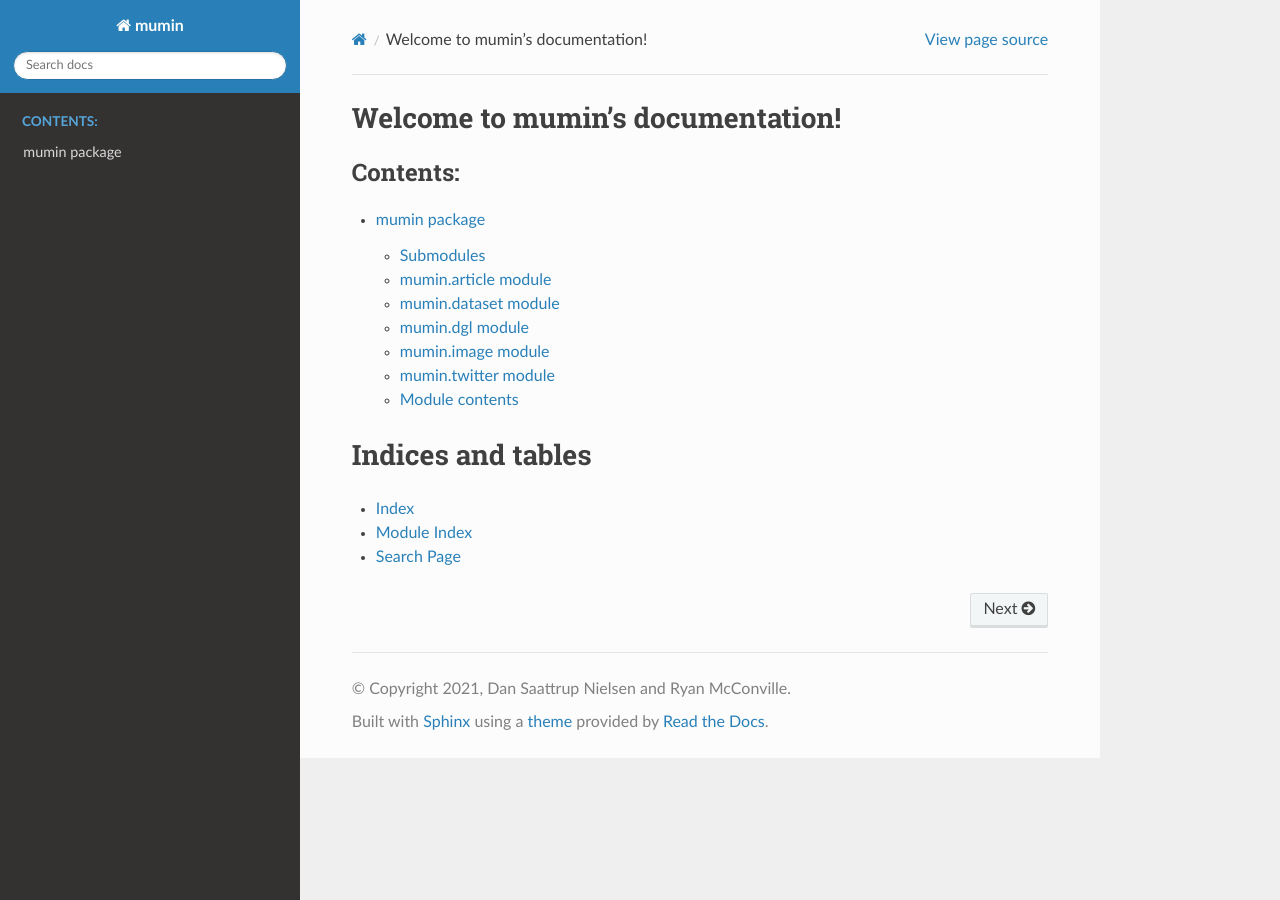
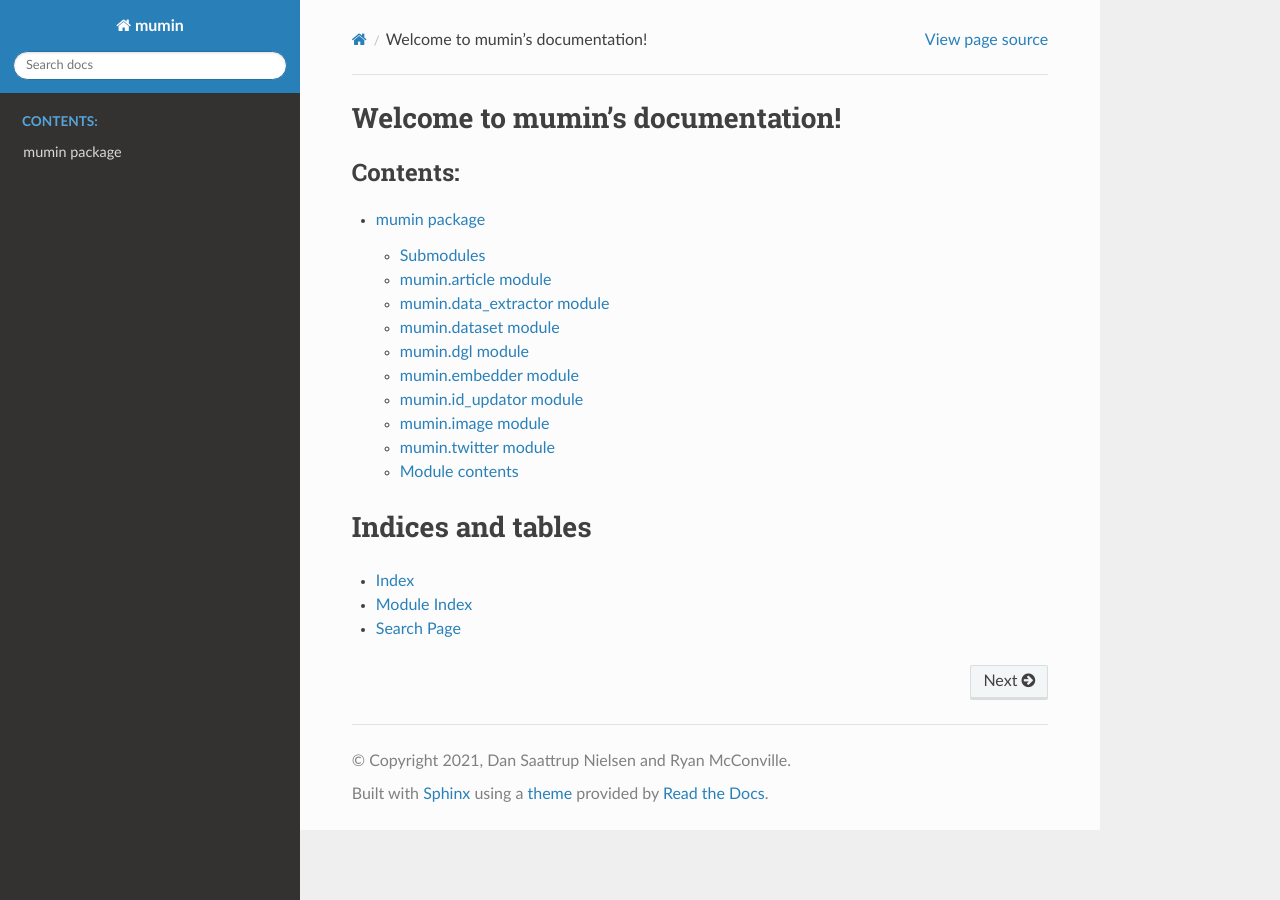
Before and after one commit to MuMiN-dataset/mumin-build, a Sphinx documentation site: the page built from docs/source/index.rst, in a window 1280 px wide. Built offline with Sphinx 7.4.7 and the Read the Docs theme 2.0.0, drawn with Linux system fonts in a browser that asks for light colours.

Commit message:
docs: Update Sphinx docs

```diff
--- a/docs/source/mumin.rst
+++ b/docs/source/mumin.rst
@@ -8,6 +8,14 @@ mumin.article module
 --------------------
 
 .. automodule:: mumin.article
+   :members:
+   :undoc-members:
+   :show-inheritance:
+
+mumin.data\_extractor module
+----------------------------
+
+.. automodule:: mumin.data_extractor
    :members:
    :undoc-members:
    :show-inheritance:
@@ -24,6 +32,22 @@ mumin.dgl module
 ----------------
 
 .. automodule:: mumin.dgl
+   :members:
+   :undoc-members:
+   :show-inheritance:
+
+mumin.embedder module
+---------------------
+
+.. automodule:: mumin.embedder
+   :members:
+   :undoc-members:
+   :show-inheritance:
+
+mumin.id\_updator module
+------------------------
+
+.. automodule:: mumin.id_updator
    :members:
    :undoc-members:
    :show-inheritance:
```
